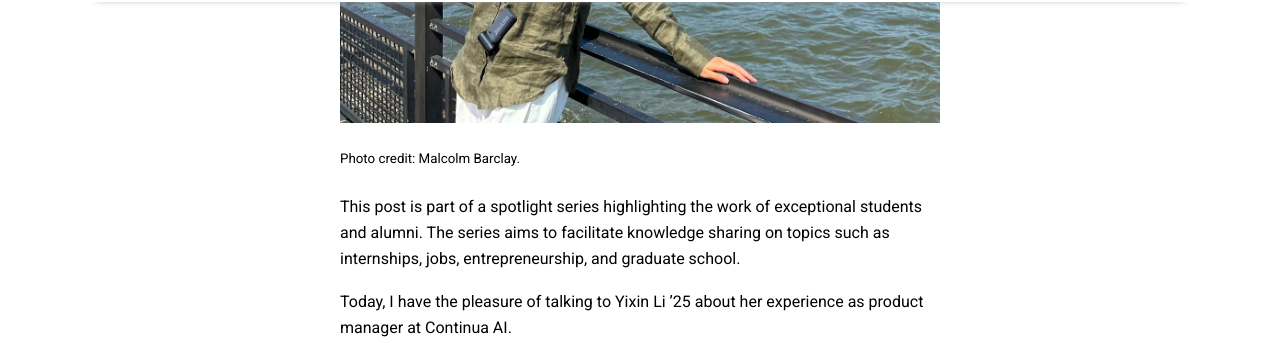
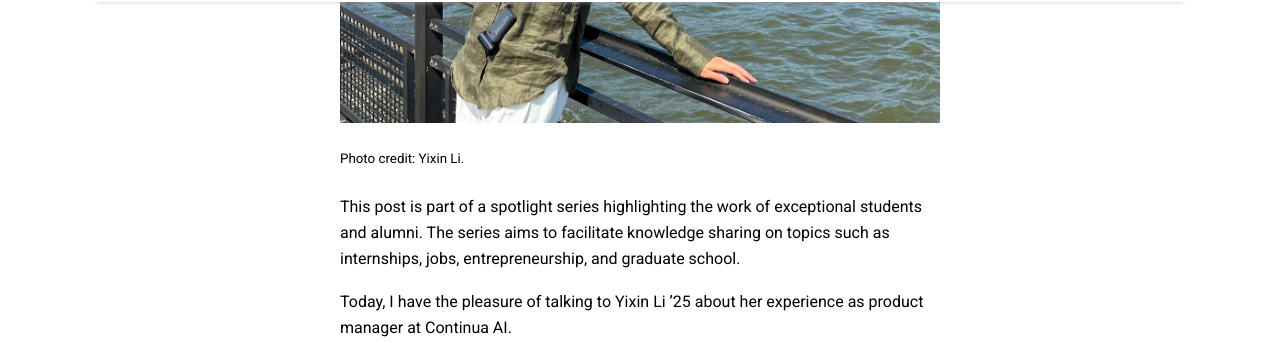
Before and after one commit to nalmadi/nalmadi.github.io, a Jekyll site: the page built from _posts/2026-05-14-student-interview-Yixin.md, in a window 1280 px wide and 900 px high, scrolled down 525 px. Shown: the part 109-452 px from the top of the window. Built offline with Jekyll 4.4.1, drawn with Linux system fonts in a browser that asks for light colours; nearby versions of some CDN libraries.

Commit message:
Fix image meta tag and photo credit in interview post
Updated image meta tag and photo credit for Yixin's interview post.

```diff
--- a/_posts/2026-05-14-student-interview-Yixin.md
+++ b/_posts/2026-05-14-student-interview-Yixin.md
@@ -7,8 +7,8 @@
 image: https://nalmadi.github.io/assets/img/Yixin_li_spotlight.jpg
 published: ture
 ---
-<meta name="image" property="og:image" content="https://nalmadi.github.io/assets/img/Tamsin.jpg">
-<sup>Photo credit: Malcolm Barclay.</sup>
+<meta name="image" property="og:image" content="https://nalmadi.github.io/assets/img/Yixin_li_spotlight.jpg">
+<sup>Photo credit: Yixin Li.</sup>
 
 
 This post is part of a spotlight series highlighting the work of exceptional students and alumni.  The series aims to facilitate knowledge sharing on topics such as internships, jobs, entrepreneurship, and graduate school.
```
